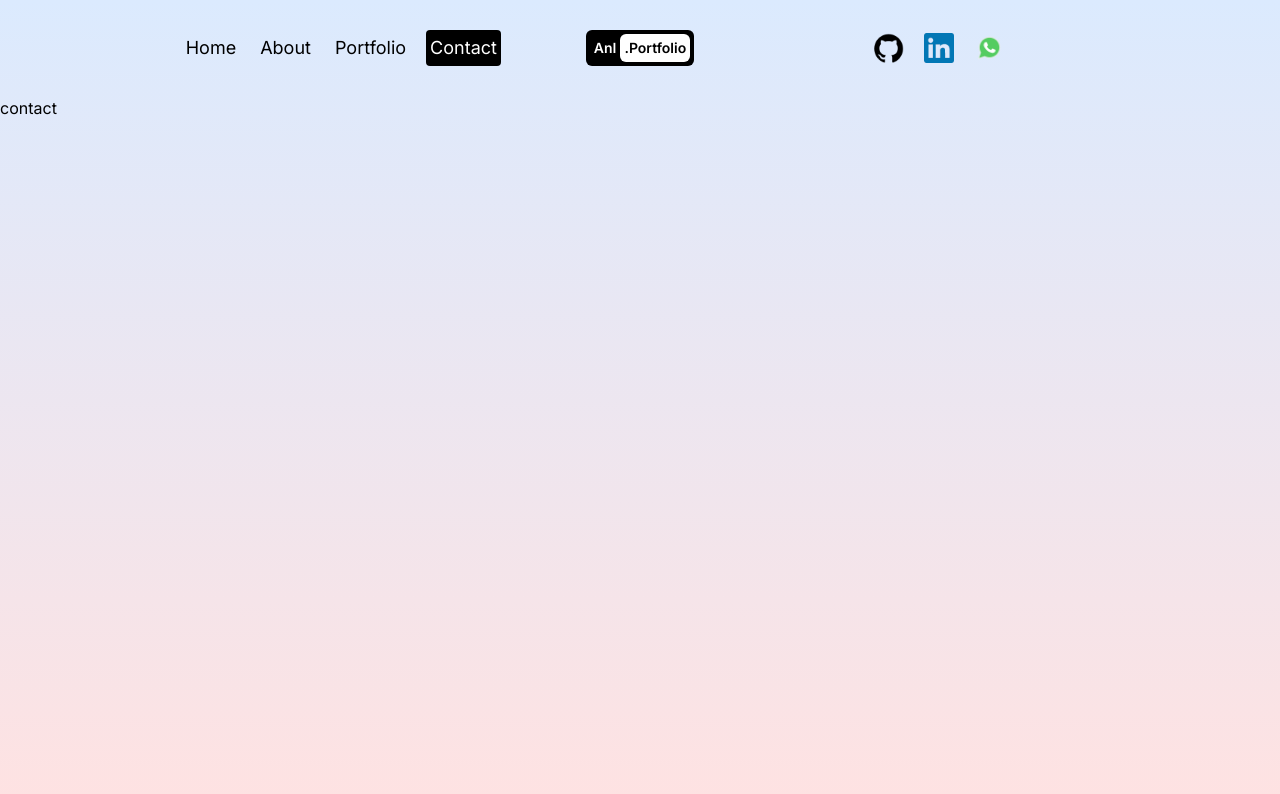
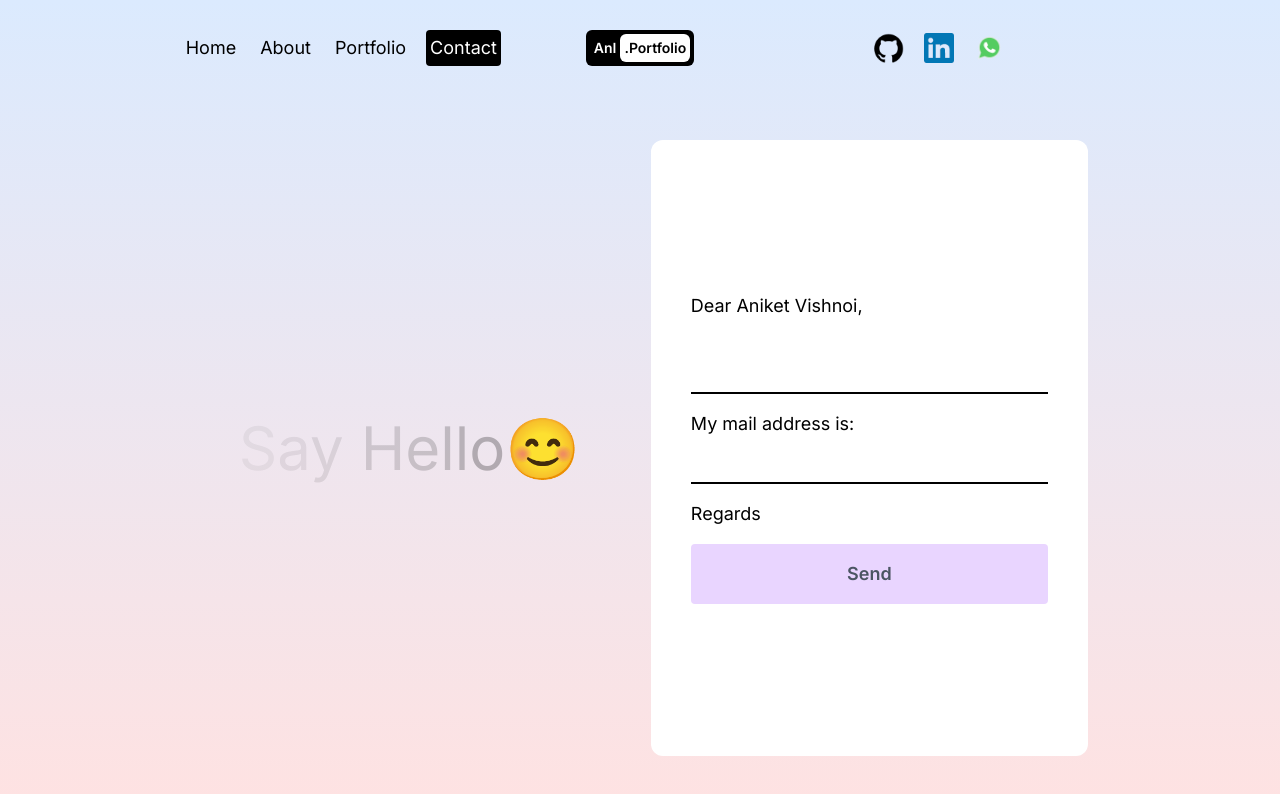
Before and after one commit to aniketcoddy/AniketPortfolio, a Next.js app: page /contact in a window 1280 px wide. Shown: the top 794 px of the page. Built offline with nearby package versions, Linux system fonts and the light colour scheme.

Commit message:
contact section complete(all components complete)

```diff
--- a/app/contact/page.jsx
+++ b/app/contact/page.jsx
@@ -1,13 +1,105 @@
-'use client'
-import React from 'react'
-import {motion} from "framer-motion"
+"use client";
+import { motion } from "framer-motion";
+import { useRef, useState } from "react";
+import emailjs from "@emailjs/browser";
 
 const ContactPage = () => {
+  const [success, setSuccess] = useState(false);
+  const [error, setError] = useState(false);
+  const text = "Say Hello";
+
+  const form = useRef();
+
+  const sendEmail = (e) => {
+    e.preventDefault();
+    setError(false);
+    setSuccess(false);
+
+    emailjs
+      .sendForm(
+        process.env.NEXT_PUBLIC_SERVICE_ID,
+        process.env.NEXT_PUBLIC_TEMPLATE_ID,
+        form.current,
+        process.env.NEXT_PUBLIC_PUBLIC_KEY
+      )
+      .then(
+        () => {
+          setSuccess(true);
+          form.current.reset();
+        },
+        (error) => {
+          setError(true);
+          console.log(error)
+        }
+      );
+  };
+
   return (
-    <motion.div className="h-full " initial={{y:"-200vh"}} animate={{y:"0vh"}} transition={{duration:"1"}}>
-      contact
+    <motion.div
+      className="h-full"
+      initial={{ y: "-200vh" }}
+      animate={{ y: "0%" }}
+      transition={{ duration: 1 }}
+    >
+      <div className="h-full flex flex-col lg:flex-row p-4 gap-6 px-3 md:px-12 lg:px-20 xl:px-48 xl:py-11">
+        {/* TEXT CONTAINER */}
+        <div className="h-1/4  lg:h-full lg:w-1/2 flex  items-center justify-center text-4xl md:text-6xl">
+          <div>
+            {text.split("").map((letter, index) => (
+              <motion.span
+                key={index}
+                initial={{ opacity: 1 }}
+                animate={{ opacity: 0 }}
+                transition={{
+                  duration: 3,
+                  repeat: Infinity,
+                  delay: index * 0.1,
+                }}
+              >
+                {letter}
+              </motion.span>
+            ))}
+            😊
+          </div>
+        </div>
+        {/* FORM CONTAINER */}
+        <div className="h-full lg:h-full lg:w-1/2  border-white bg-white rounded-xl text-sm xl:text-lg flex flex-col  justify-center p-10">
+        <form
+          onSubmit={sendEmail}
+          ref={form}
+          className="flex flex-col gap-4"
+        >
+          <span>Dear Aniket Vishnoi,</span>
+          <textarea
+
+            className="bg-transparent border-b-2  border-b-black outline-none resize-none"
+            name="user_message"
+          />
+          <span>My mail address is:</span>
+          <input
+            name="user_email"
+            type="text"
+            className="bg-transparent border-b-2 border-b-black outline-none"
+          />
+          <span>Regards</span>
+          <button className="bg-purple-200 rounded font-semibold text-gray-600 p-4">
+            Send
+          </button>
+          {success && (
+            <span className="text-green-600 font-semibold">
+              Your message has been sent successfully!
+            </span>
+          )}
+          {error && (
+            <span className="text-red-600 font-semibold">
+              Something went wrong!
+            </span>
+          )}
+        </form>
+        </div>
+      </div>
     </motion.div>
-  )
-}
+  );
+};
 
-export default ContactPage
+export default ContactPage;
--- a/components/NavLink.jsx
+++ b/components/NavLink.jsx
@@ -5,7 +5,7 @@
 
 const NavLink = ({ link }) => {
   const pathname = usePathname();
-  console.log(pathname);
+
 
   return (
 
--- a/package.json
+++ b/package.json
@@ -9,6 +9,7 @@
     "lint": "next lint"
   },
   "dependencies": {
+    "@emailjs/browser": "^4.3.3",
     "framer-motion": "^11.0.8",
     "next": "14.1.3",
     "react": "^18",
```
Also changed, not shown: 2 other files (tests, documents, lock files or other folders).
